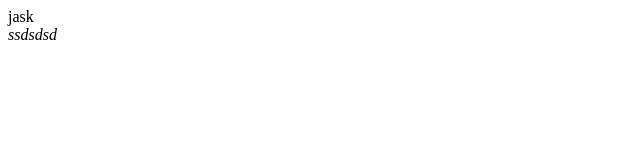
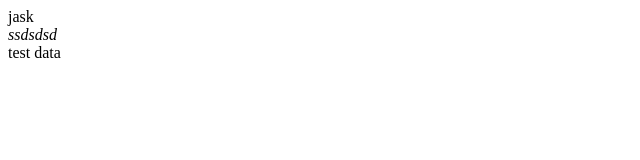
Before and after one commit to rajgithub19291/html1, a plain HTML site: page index.html in a window 1280 px wide. Shown: the full height of the page, 0-640 px from the left. Drawn offline with Linux system fonts and the light colour scheme.

Commit message:
2nd comit

```diff
--- a/index.html
+++ b/index.html
@@ -2,5 +2,6 @@
     <body>
         jask
         <address>ssdsdsd</address>
+        <div>test data</div>
     </body>
 </html>
```
